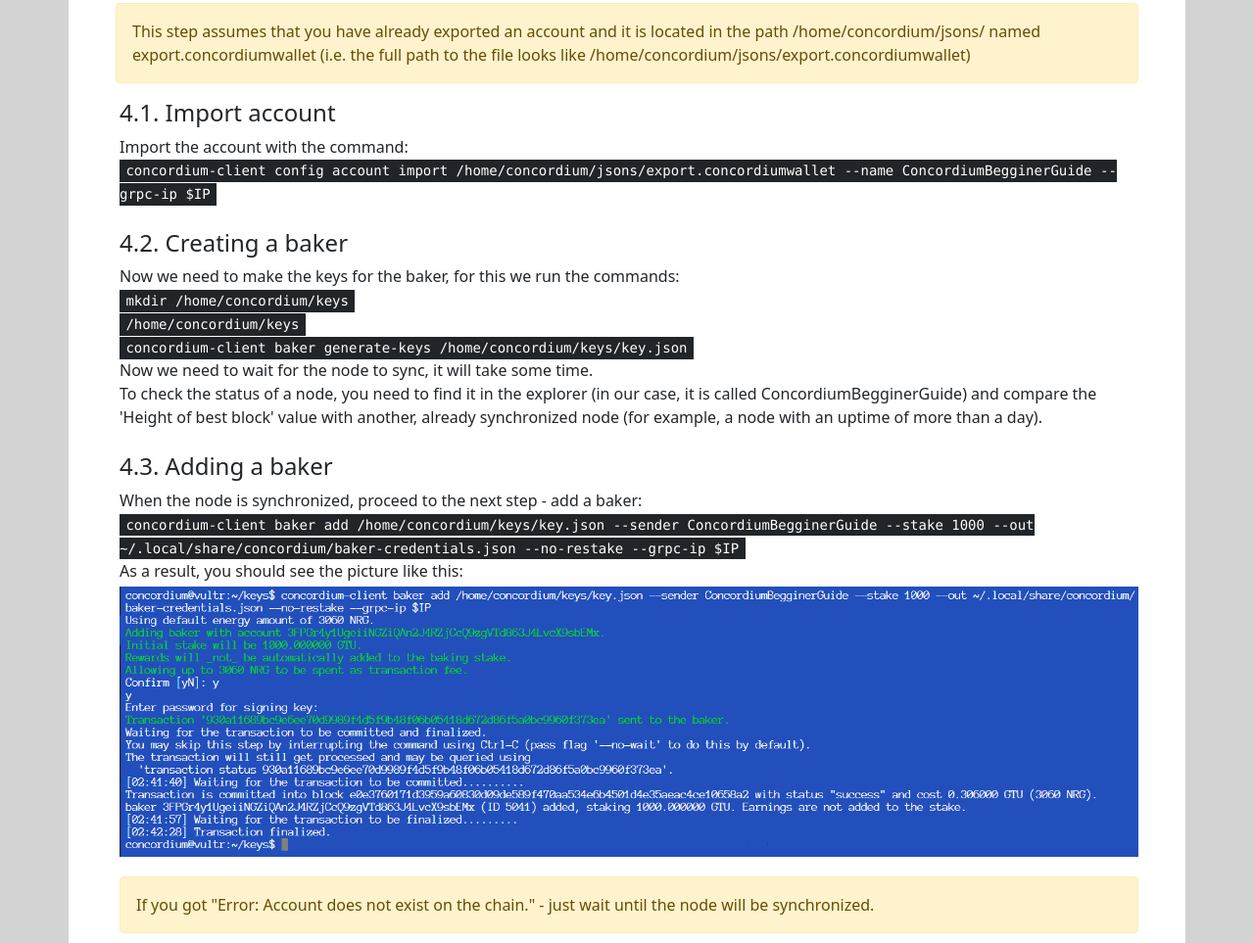
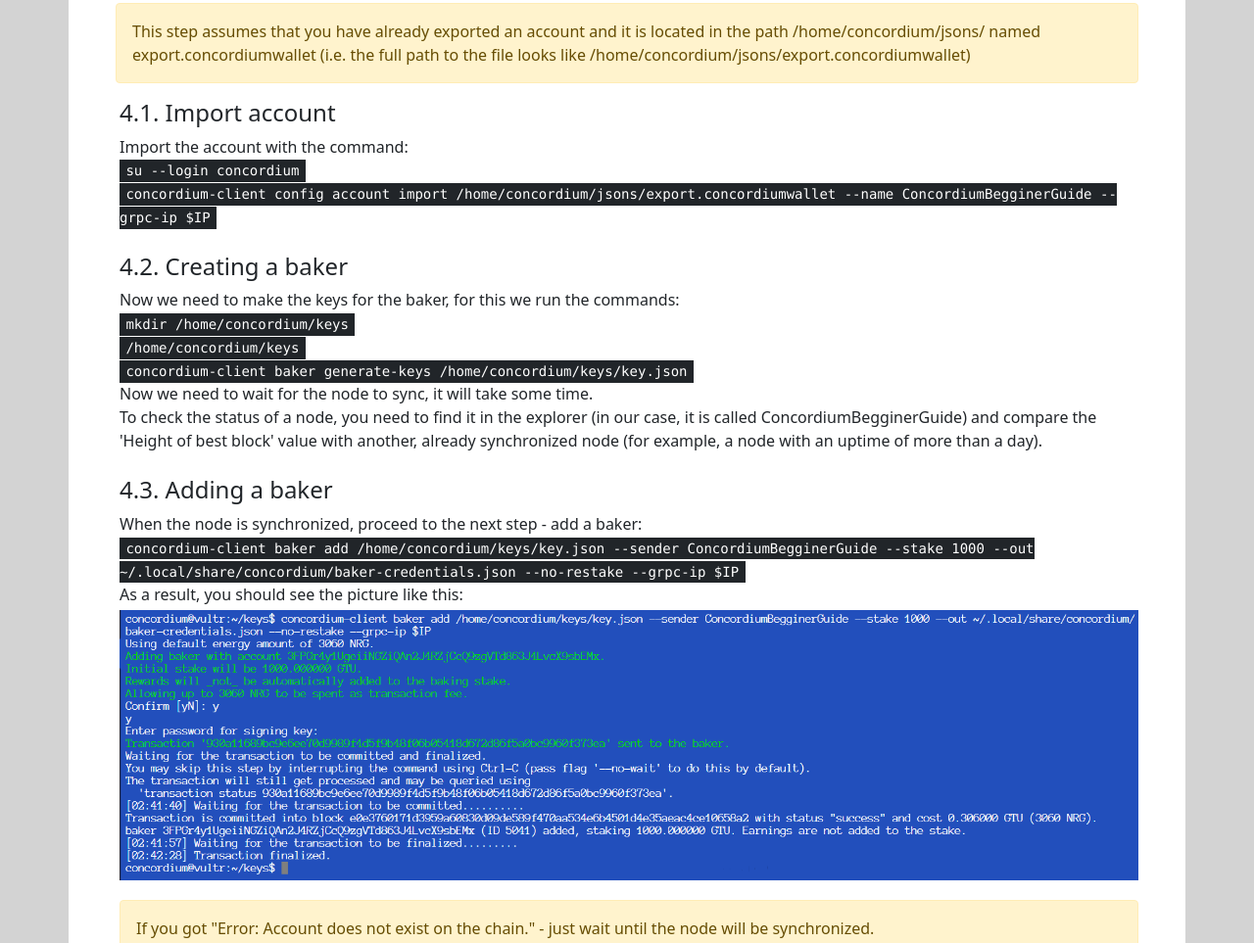
Before and after one commit to interbygning/concordium-begginer-guide, a plain HTML site: page index.html in a window 1280 px wide. Shown: the part 7846-8809 px from the top of the page at 98% size. Drawn offline with nearby package versions, Linux system fonts and the light colour scheme.

Commit message:
fix one step

```diff
--- a/index.html
+++ b/index.html
@@ -337,6 +337,7 @@
                             <h4>4.1. Import account</h4>
                             <div class="mb-4 ml-1">
                                 Import the account with the command:<br>
+                                <kbd>su --login concordium</kbd><br>
                                 <kbd>concordium-client config account import
                                     /home/concordium/jsons/export.concordiumwallet --name ConcordiumBegginerGuide
                                     --grpc-ip $IP</kbd><br>
```
Also changed, not shown: ru.html (+1 -0 lines).
